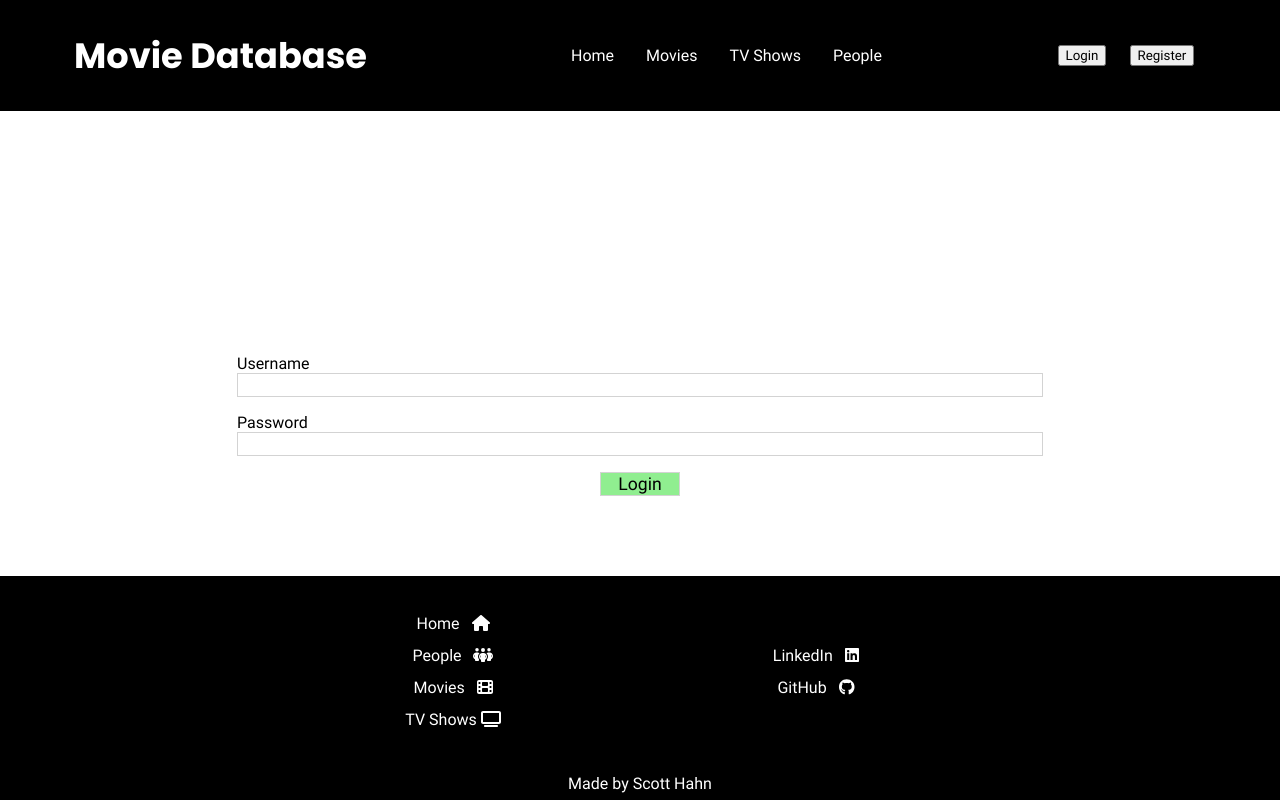
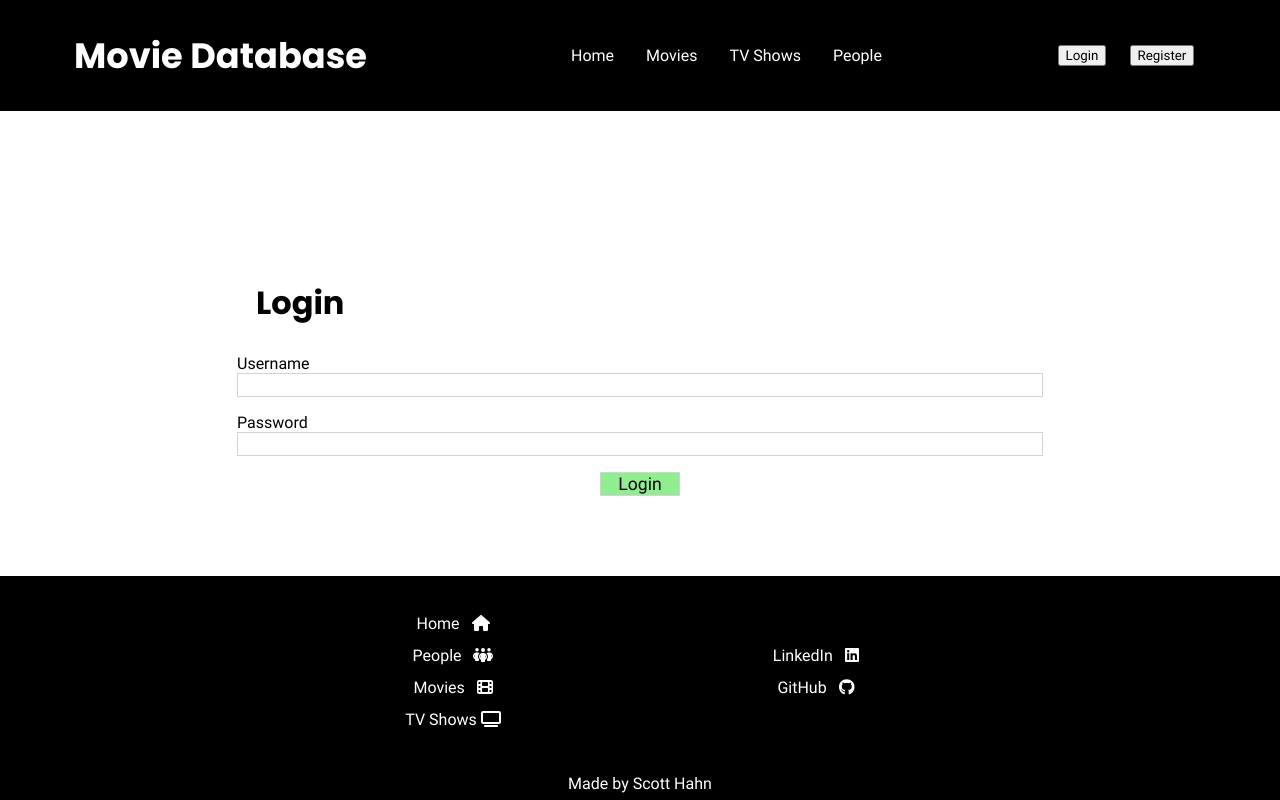
Before and after one commit to ScottHahn1/Movie-DB, a React (Create React App) app in the folder client/: page /login in a window 1280 px wide. Built offline with nearby package versions, Linux system fonts and the light colour scheme.

Commit message:
added h2 headings for Register and Login

```diff
--- a/client/src/pages/Login.tsx
+++ b/client/src/pages/Login.tsx
@@ -29,7 +29,9 @@ const Login = () => {
     }
 
     return (
-        <div>
+        <div className='register-login'>
+            <h2>Login</h2>
+
             <form onSubmit={login}>
                 <label> Username <br></br>
                     <input className='form-input' type='text' value={username} onChange={ e => setUsername(e.target.value) } />
--- a/client/src/pages/Register.tsx
+++ b/client/src/pages/Register.tsx
@@ -32,7 +32,9 @@ const Register = () => {
     }
 
     return (
-        <div className='register'>
+        <div className='register-login'>
+            <h2>Register</h2>
+
             <form onSubmit={signUp}>
                 <label> Username <br></br>
                     <input className='form-input' type='text' value={username} onChange={ e => setUsername(e.target.value) } />
--- a/client/src/styles/App.css
+++ b/client/src/styles/App.css
@@ -104,8 +104,12 @@ button {
   border-radius: 15px;
 }
 
-.register {
+.register-login {
   padding-top: 10rem;
+}
+
+.register-login h2 {
+  padding-left: 20%;
 }
 
 .loading {
```
